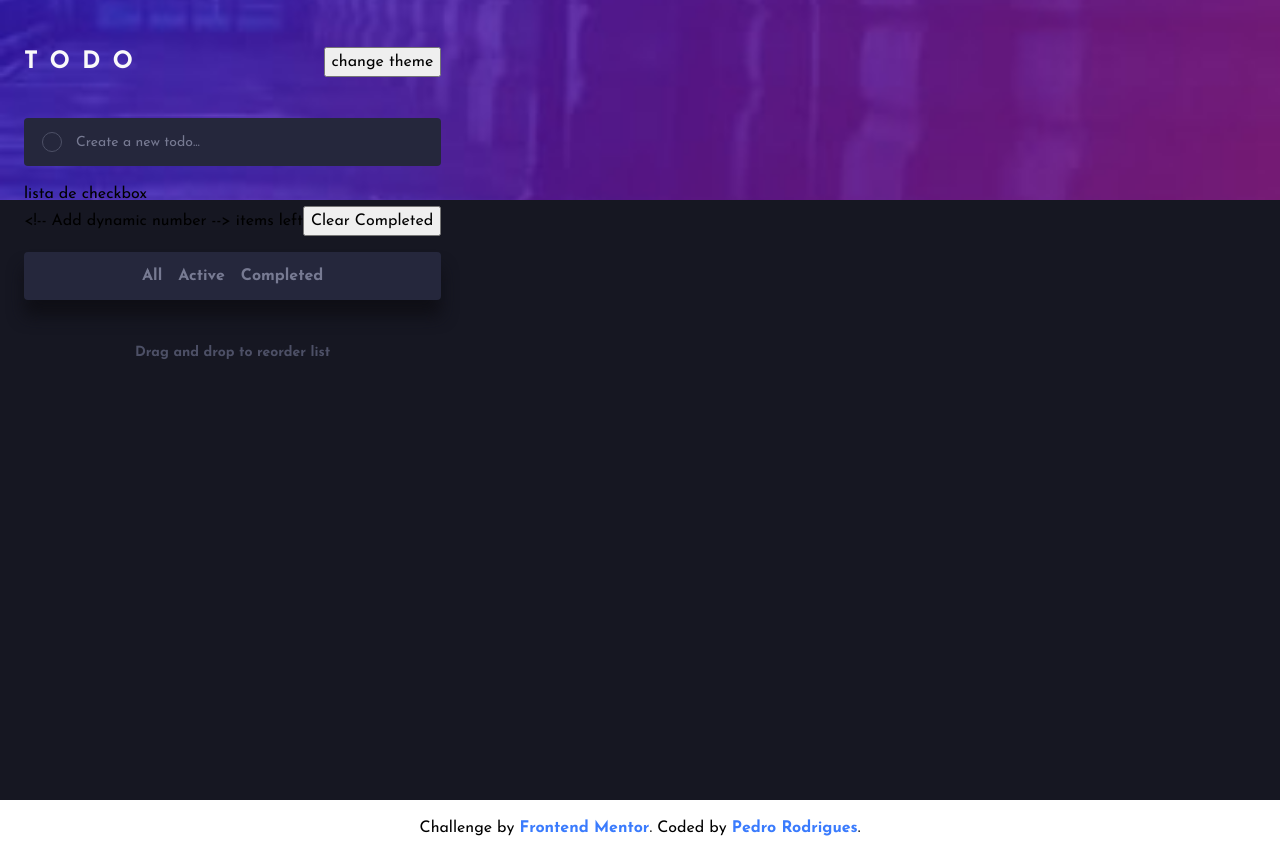
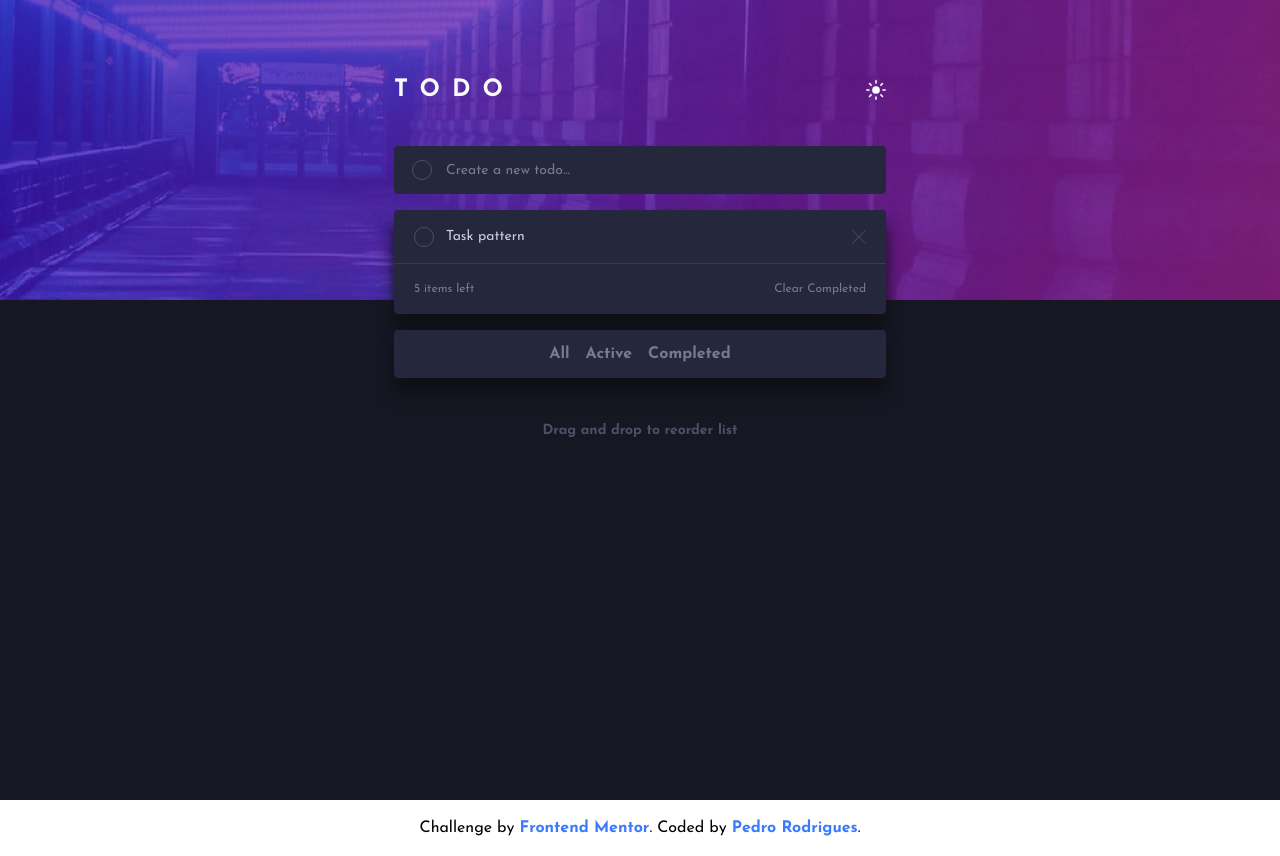
Before and after one commit to pejamp/todo-app, a React (Vite) app: page / in a window 1280 px wide. Built offline with nearby package versions, Linux system fonts and the light colour scheme.

Commit message:
feat: add TaskList & ThemeButton components

```diff
--- a/src/App.tsx
+++ b/src/App.tsx
@@ -1,22 +1,20 @@
 import './styles/app.scss'
-import mobileDarkBg from './assets/images/bg-mobile-dark.jpg';
 import { Footer } from './components/Footer';
 import { Todo } from './components/Todo';
+import { ThemeButton } from './components/ThemeButton';
 
 function App() {
 
   return (
     <>
       <main className='main'>
-        <div style={{ backgroundImage: `url(${mobileDarkBg})` }} className='header-bg'></div>
+        <div className='header-bg'></div>
         <div className='container'>
           <div className='header-box'>
             <h1>Todo</h1>
-            <button>change theme</button>
+            <ThemeButton />
           </div>
-
           <Todo />
-
           <p className='info-box'>Drag and drop to reorder list</p>
         </div>
       </main>
--- a/src/components/Filter/style.scss
+++ b/src/components/Filter/style.scss
@@ -13,6 +13,7 @@
   .filter-label {
     color: $dark-dark-grayish-blue;
     font-weight: $bold-weight;
+    cursor: pointer;
     transition: all 300ms ease;
 
     .filter-input {
--- /dev/null
+++ b/src/components/TaskList/index.tsx
@@ -0,0 +1,22 @@
+import './style.scss'
+import closeIcon from '../../assets/images/icon-cross.svg';
+
+export const TaskList = () => {
+  return (
+    <div className='task-container'>
+      <ul className='task-list'>
+        <li className='task-item'>
+          <label>
+            <input type="checkbox" name="" id="task" />
+            Task pattern
+          </label>
+          <button><img src={closeIcon} alt="close" /></button>
+        </li>
+      </ul>
+      <div className='task-control'>
+        <p>5 items left</p>
+        <button>Clear Completed</button>
+      </div>
+    </div>
+  )
+}
--- /dev/null
+++ b/src/components/TaskList/style.scss
@@ -0,0 +1,91 @@
+@import '../../styles/style-guide.scss';
+
+.task-container {
+  background-color: $dark-very-dark-desaturated-blue;
+  border-radius: 4px;
+  box-shadow: 0 16px 16px #0F0F16;
+
+  .task-list {
+    padding: 0;
+
+    .task-item {
+      list-style: none;
+      padding: 16px 20px;
+      border-bottom: 1px solid $dark-very-dark-grayish-blue;
+      display: flex;
+      align-items: center;
+      justify-content: space-between;
+
+      label {
+        display: flex;
+        align-items: center;
+        gap: 12px;
+        font-size: 14px;
+        color: $dark-light-grayish-blue;
+
+        input {
+          -webkit-appearance: none;
+          appearance: none;
+          background-color: transparent;
+          margin: 0;
+          width: 20px;
+          height: 20px;
+          border: 1px solid $dark-grayish-blue;
+          border-radius: 50%;
+          display: grid;
+          place-content: center;
+          cursor: pointer;
+
+          &::before {
+            content: "";
+            width: 20px;
+            height: 20px;
+            border-radius: 50%;
+            background-image: url('../../assets/images/icon-check.svg'), $primary-check-background;
+            background-position: center;
+            background-repeat: no-repeat;
+            background-size: auto;
+            opacity: 0;
+            visibility: hidden;
+            transition: all 120ms ease-in-out;
+
+          }
+
+          &:checked::before {
+            opacity: 1;
+            visibility: visible;
+          }
+        }
+      }
+
+      button {
+        background: transparent;
+        border: 0;
+        padding: 0;
+        width: 14px;
+        height: 14px;
+        cursor: pointer;
+      }
+    }
+  }
+
+  .task-control {
+    display: flex;
+    align-items: center;
+    justify-content: space-between;
+    padding: 16px 20px;
+
+    p {
+      font-size: 12px;
+      color: $dark-dark-grayish-blue;
+    }
+
+    button {
+      background: transparent;
+      border: 0;
+      font-size: 12px;
+      color: $dark-dark-grayish-blue;
+      padding: 0;
+    }
+  }
+}
--- /dev/null
+++ b/src/components/ThemeButton/index.tsx
@@ -0,0 +1,11 @@
+import './style.scss'
+import sunIcon from '../../assets/images/icon-sun.svg';
+import moonIcon from '../../assets/images/icon-moon.svg';
+
+export const ThemeButton = () => {
+  return (
+    <button className='theme-btn'>
+      <img src={sunIcon} alt="" />
+    </button>
+  )
+}
--- /dev/null
+++ b/src/components/ThemeButton/style.scss
@@ -0,0 +1,13 @@
+@import '../../styles/style-guide.scss';
+
+.theme-btn {
+  background: transparent;
+  border: 0;
+  padding: 0;
+  width: 20px;
+  cursor: pointer;
+
+  img {
+    object-fit: contain;
+  }
+}
--- a/src/components/Todo/index.tsx
+++ b/src/components/Todo/index.tsx
@@ -1,4 +1,5 @@
 import { Filter } from '../Filter'
+import { TaskList } from '../TaskList'
 import { TextInput } from '../TextInput'
 import './style.scss'
 
@@ -6,13 +7,7 @@ export const Todo = () => {
   return (
     <div className="todo-container">
       <TextInput />
-      <div>
-        lista de checkbox
-        <div>
-          {'<!--'} Add dynamic number {'-->'} items left
-          <button>Clear Completed</button>
-        </div>
-      </div>
+      <TaskList />
       <Filter />
     </div>
   )
--- a/src/styles/app.scss
+++ b/src/styles/app.scss
@@ -6,16 +6,31 @@
   position: relative;
 
   .header-bg {
-    height: 200px;
+    max-height: 200px;
+    height: 100%;
+    background-image: url('../assets/images/bg-mobile-dark.jpg');
     background-position: center;
     background-repeat: no-repeat;
     background-size: cover;
+
+    @include media(1200px) {
+      max-height: 300px;
+      background-image: url('../assets/images/bg-desktop-dark.jpg');
+    }
   }
 
   .container {
+    width: 100%;
     position: absolute;
     top: 0;
     padding: 44px 24px;
+
+    @include media(1200px) {
+      max-width: 540px;
+      left: 50%;
+      transform: translateX(-50%);
+      padding-top: 72px;
+    }
 
     .header-box {
       display: flex;
--- a/src/styles/style-guide.scss
+++ b/src/styles/style-guide.scss
@@ -21,3 +21,9 @@ $dark-very-dark-grayish-blue: hsl(237, 14%, 26%);
 $text-size: 18px;
 $normal-weight: 400;
 $bold-weight: 700;
+
+@mixin media($breakpoint) {
+  @media screen and (min-width: $breakpoint) {
+    @content;
+  }
+}
```
